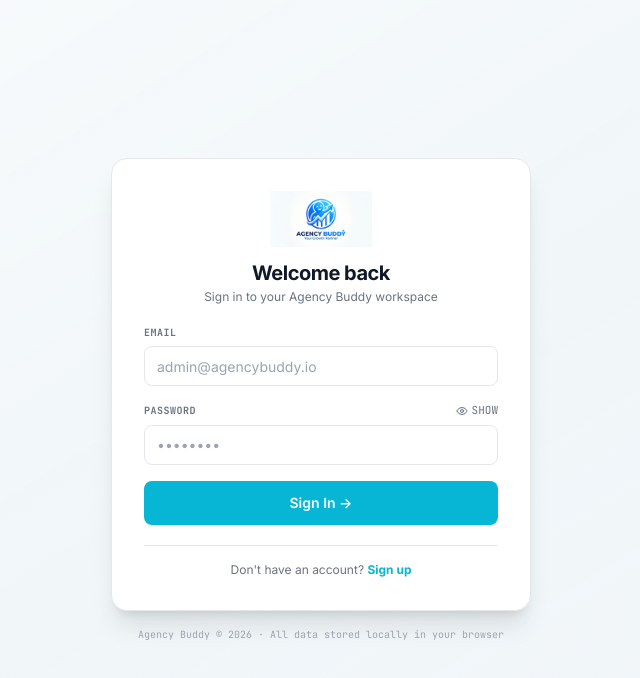
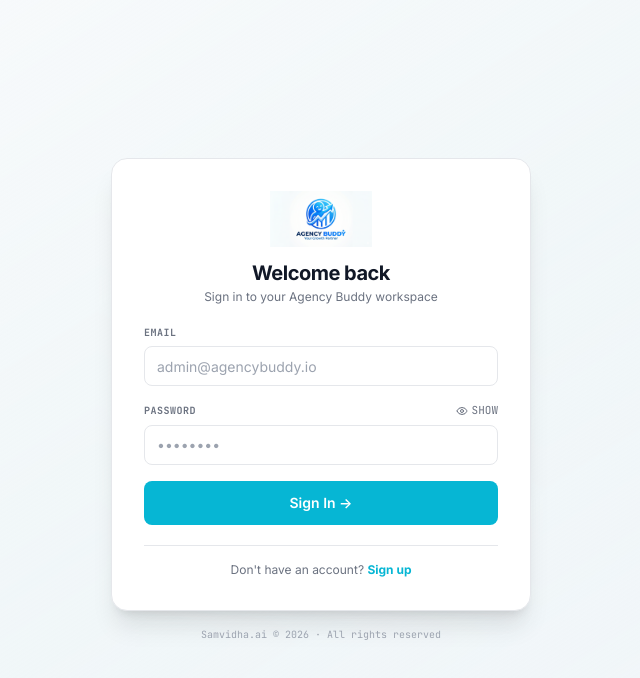
Before and after one commit to Samvidhadev101/Agencybuddy_AG, a React (Vite) app: page /login in a window 1280 px wide. Shown: the top 678 px of the page, without its empty margins (319-959 px from the left). Built offline with nearby package versions, Linux system fonts and the light colour scheme.

Commit message:
chore: updated footer text to Samvidha.ai

```diff
--- a/src/App.jsx
+++ b/src/App.jsx
@@ -90,6 +90,12 @@ function AuthenticatedLayout() {
               <Route path="/support/*" element={<Support />} />
               <Route path="*" element={<Navigate to="/dashboard" replace />} />
             </Routes>
+
+            <div className="mt-12 pb-4">
+              <p className="text-center text-[10px] text-text-muted font-mono">
+                Samvidha.ai © 2026 · All rights reserved
+              </p>
+            </div>
           </div>
         </div>
       </div>
--- a/src/pages/Login.jsx
+++ b/src/pages/Login.jsx
@@ -128,7 +128,7 @@ export default function Login() {
         </div>
 
         <p className="text-center text-[10px] text-text-muted mt-4 font-mono">
-          Agency Buddy © {new Date().getFullYear()} · All data stored locally in your browser
+          Samvidha.ai © 2026 · All rights reserved
         </p>
       </div>
     </div>
--- a/src/pages/Signup.jsx
+++ b/src/pages/Signup.jsx
@@ -208,6 +208,10 @@ export default function Signup() {
         </div>
 
       </div>
+
+      <p className="text-center text-[10px] text-text-muted mt-4 font-mono">
+        Samvidha.ai © 2026 · All rights reserved
+      </p>
     </div>
   );
 }
```
